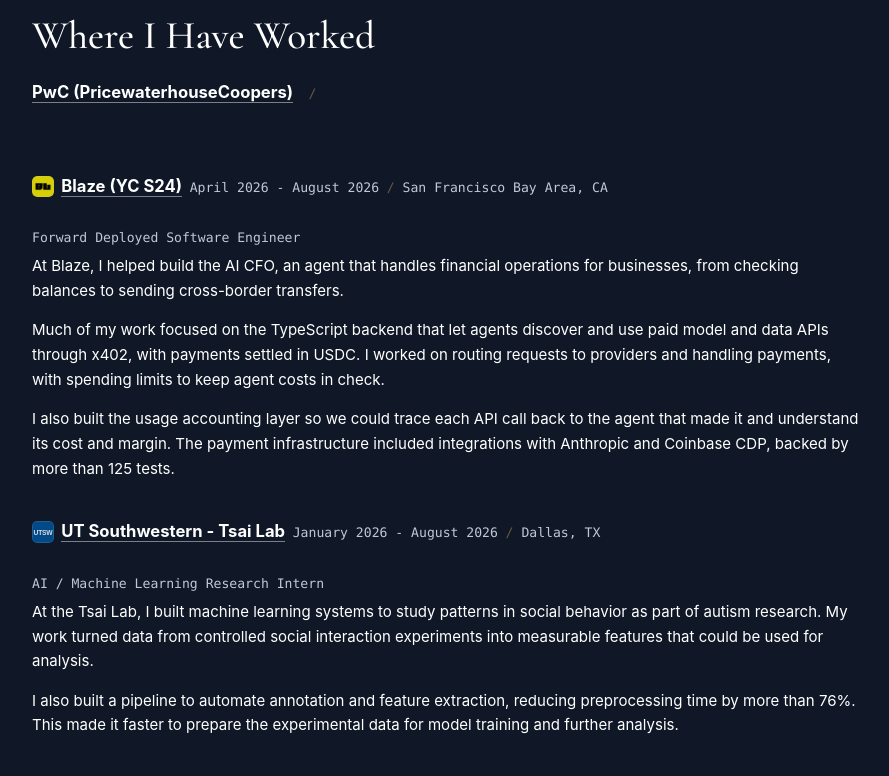
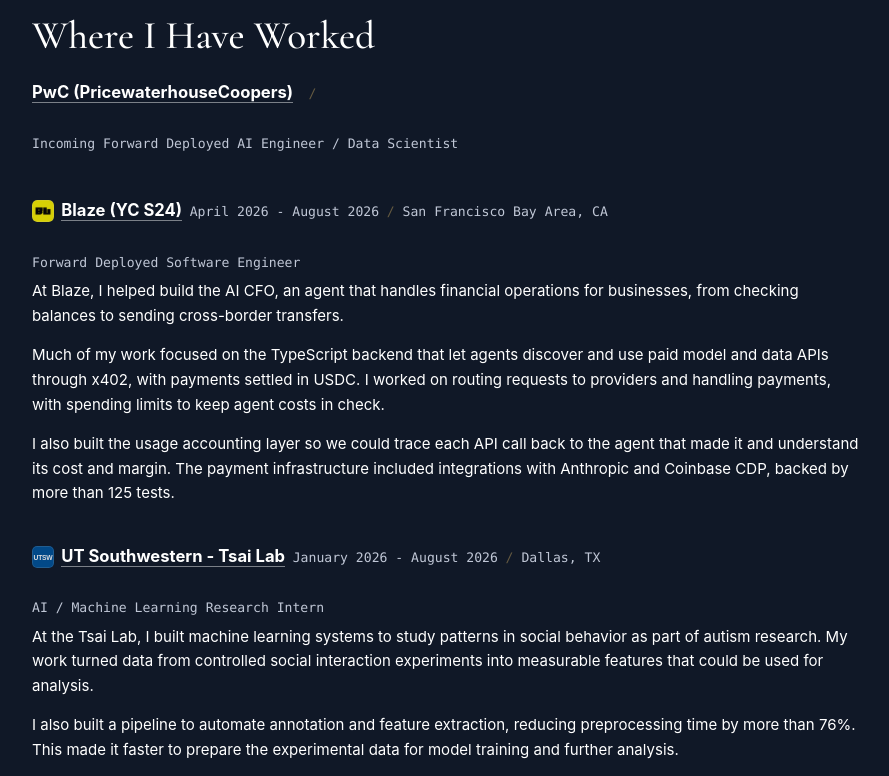
Before and after one commit to suhaasgaddala/personalwebsite, a Next.js app: page / in a window 1280 px wide. Shown: the part 1940-2716 px from the top of the page, without its empty margins (96-985 px from the left). Built offline with nearby package versions, Linux system fonts and the light colour scheme.

Commit message:
Set incoming PwC AI engineering and data science title

```diff
--- a/data/experience.ts
+++ b/data/experience.ts
@@ -3,6 +3,7 @@
     company: "PwC (PricewaterhouseCoopers)",
     href: "https://www.pwc.com",
     logo: "",
+    role: "Incoming Forward Deployed AI Engineer / Data Scientist",
     summary: ""
   },
   {
```
